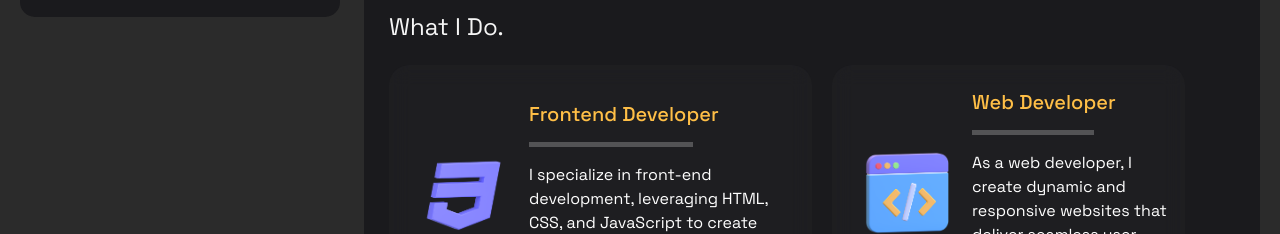
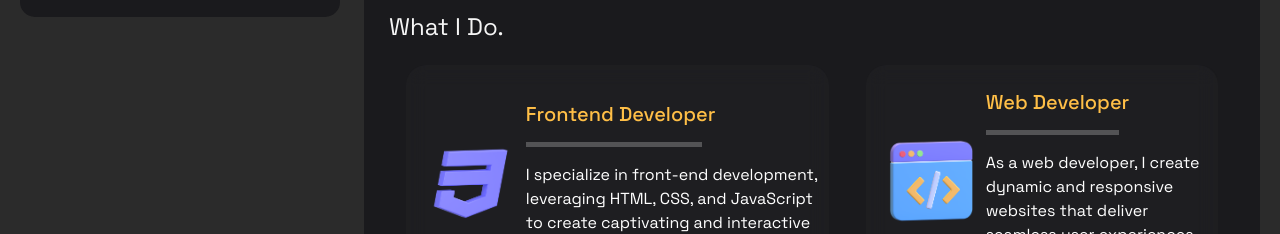
Before and after one commit to Ahmedz182/Resume-portfolio-template-in-html-css, a plain HTML site: page index.html in a window 1280 px wide. Shown: the part 566-800 px from the top of the page. Drawn offline with nearby package versions, Linux system fonts and the light colour scheme; a script that the page names is missing.

Commit message:
Update style.css

```diff
--- a/style.css
+++ b/style.css
@@ -388,8 +388,8 @@ border-radius: 10px;
 }
 .do-img,.do-img1{
  width: 100px;
-margin-left: 15px;
-margin-right: 15px;
+margin-left: 5px;
+margin-right: 5px;
 }
 
 .pro-title{
@@ -403,10 +403,10 @@ margin-top: 15px;
 }
 .pro{
     display: flex;
-
     flex-wrap: wrap;
     flex-direction: row;
     gap: 20px;
+    justify-content: space-evenly;
 }
 .do:hover .do-img {
     transform: translate3d(-0.5rem, -1rem, 1rem);
```
